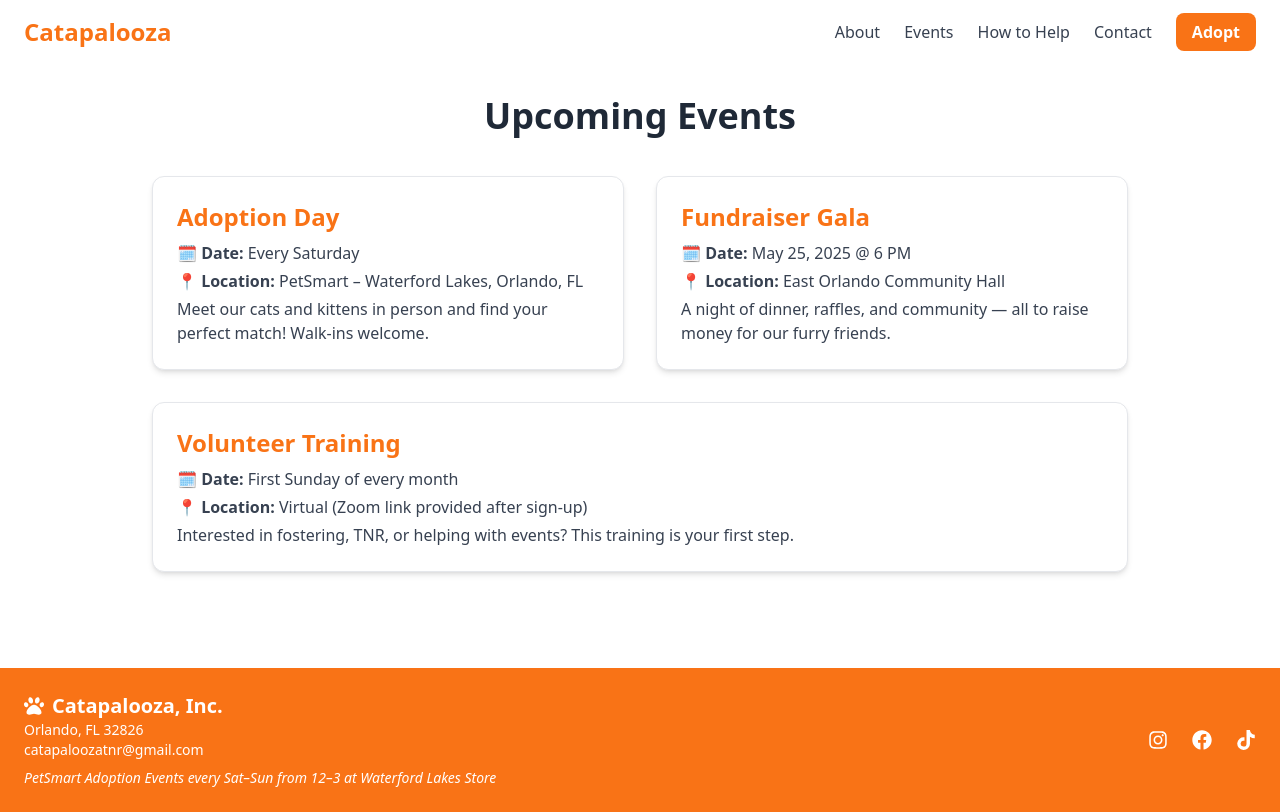
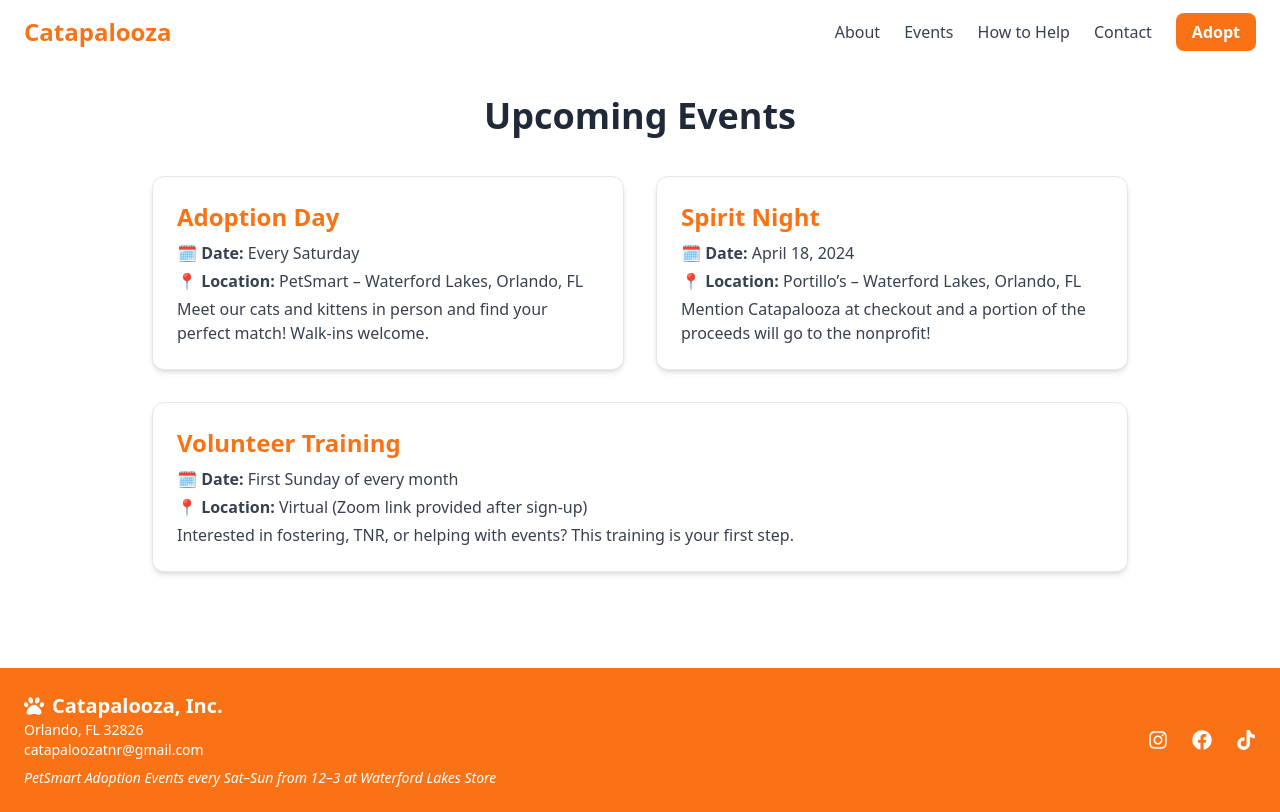
Before and after one commit to nicourrea/catapalooza-site, a React (Vite) app: page /events in a window 1280 px wide. Built offline with nearby package versions, Linux system fonts and the light colour scheme.

Commit message:
Update Events page with real Spirit Night event

```diff
--- a/src/components/Events.jsx
+++ b/src/components/Events.jsx
@@ -21,15 +21,15 @@ const Events = () => {
         </div>
 
         <div className="bg-white shadow-md rounded-xl p-6 border">
-          <h2 className="text-2xl font-semibold text-orange-500 mb-2">Fundraiser Gala</h2>
+          <h2 className="text-2xl font-semibold text-orange-500 mb-2">Spirit Night</h2>
           <p className="text-gray-700 mb-1">
-            🗓️ <strong>Date:</strong> May 25, 2025 @ 6 PM
+            🗓️ <strong>Date:</strong> April 18, 2024
           </p>
           <p className="text-gray-700 mb-1">
-            📍 <strong>Location:</strong> East Orlando Community Hall
+            📍 <strong>Location:</strong> Portillo’s – Waterford Lakes, Orlando, FL
           </p>
           <p className="text-gray-700">
-            A night of dinner, raffles, and community — all to raise money for our furry friends.
+            Mention Catapalooza at checkout and a portion of the proceeds will go to the nonprofit!
           </p>
         </div>
 
```
